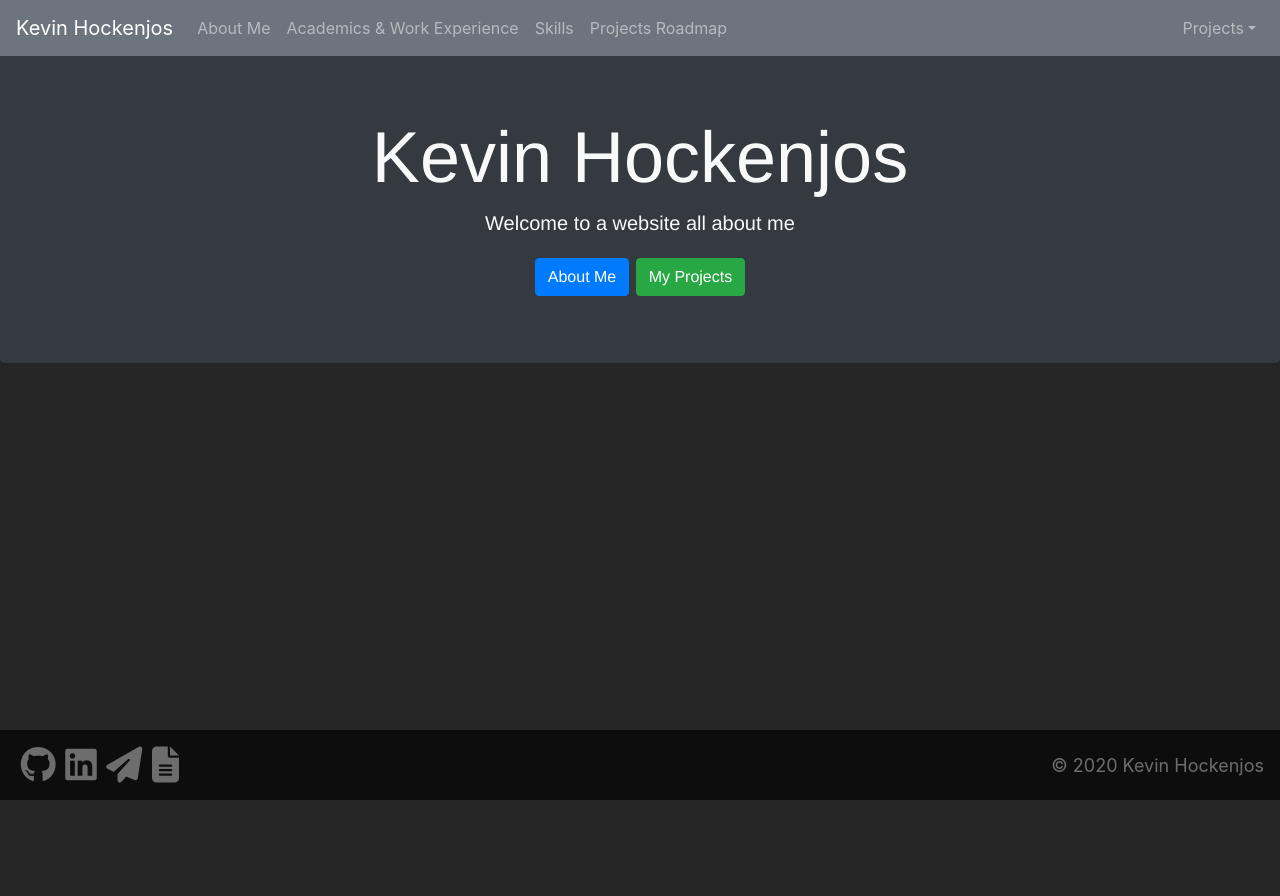
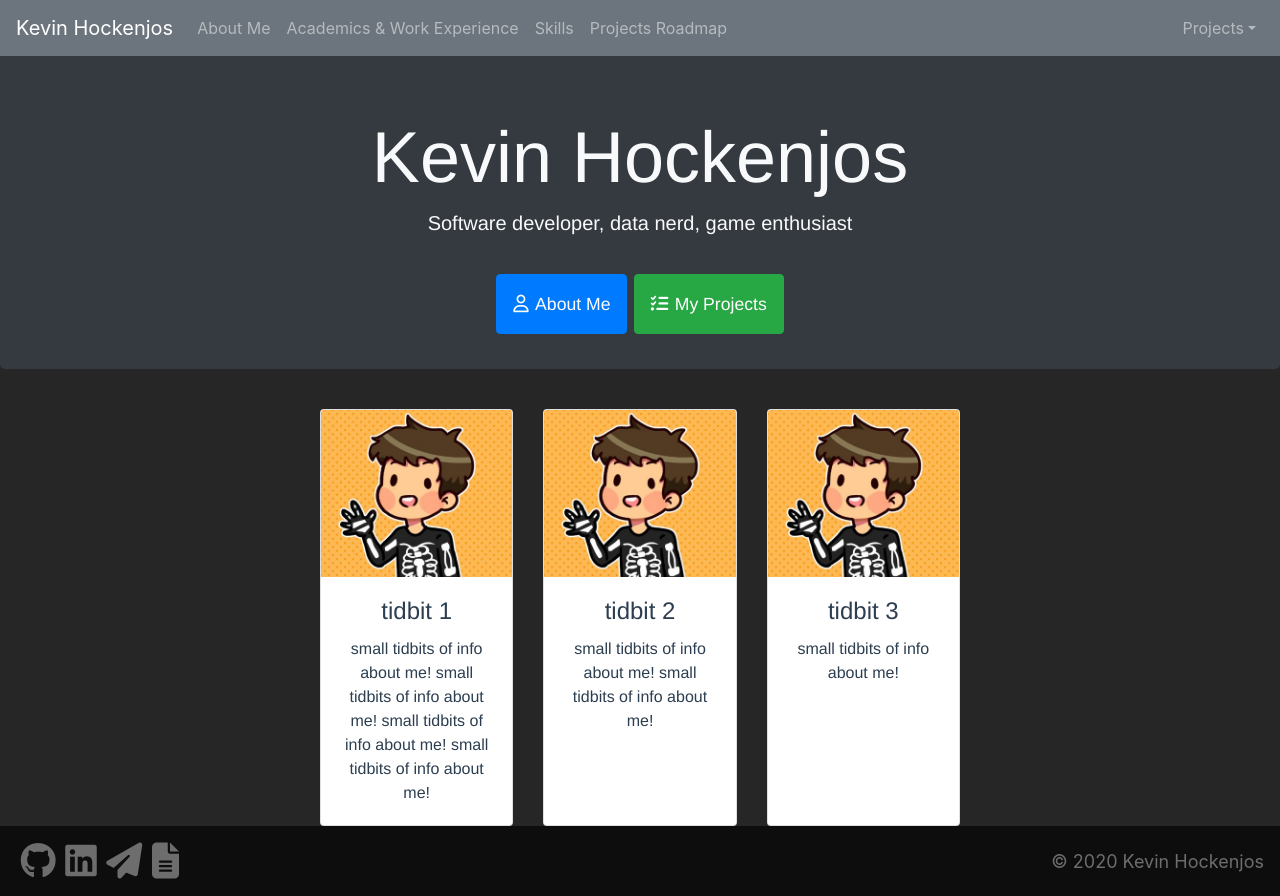
Before and after one commit to khockenj/my-website, a Vue app: page / in a window 1280 px wide. Before the commit the page ends 800 px from the top, so only its background shows below. Built offline with nearby package versions, Linux system fonts and the light colour scheme.

Commit message:
homepage updates

```diff
--- a/src/components/Home.vue
+++ b/src/components/Home.vue
@@ -1,16 +1,21 @@
 <template>
   <div id="home">
-
     <Jumbotron />
+    <HomeCarousel style='display:none;'/>
+    <HomeCards />
   </div>
 </template>
 
 <script>
 import Jumbotron from './Jumbotron.vue'
+import HomeCarousel from './HomeCarousel.vue'
+import HomeCards from './HomeCards.vue'
 export default {
   name: 'Home',
   components: {
-    Jumbotron
+    Jumbotron,
+    HomeCarousel,
+    HomeCards
   }
 }
 </script>
--- /dev/null
+++ b/src/components/HomeCards.vue
@@ -0,0 +1,43 @@
+<template>
+<div id='homecards'>
+<b-card-group deck>
+    <b-card title="tidbit 1" img-src="/me.jpg" img-alt="Image" img-top>
+      <b-card-text>
+        small tidbits of info about me! small tidbits of info about me! small tidbits of info about me! small tidbits of info about me!
+      </b-card-text>
+    </b-card>
+
+   <b-card title="tidbit 2" img-src="/me.jpg" img-alt="Image" img-top>
+      <b-card-text>
+        small tidbits of info about me! small tidbits of info about me!
+      </b-card-text>
+    </b-card>
+
+    <b-card title="tidbit 3" img-src="/me.jpg" img-alt="Image" img-top>
+      <b-card-text>
+        small tidbits of info about me!
+      </b-card-text>
+    </b-card>
+
+  </b-card-group>
+  </div>
+  </template>
+
+  <script>
+export default {
+  name: 'HomeCards',
+}
+</script>
+
+<style scoped>
+#homecards {
+    width:50%;
+    margin:auto;
+    padding-top:2.5rem;
+}
+.card-img-top, .card-img {
+  width: 100%;
+  height: 13vw;
+  object-fit: cover;
+}
+</style>
--- /dev/null
+++ b/src/components/HomeCarousel.vue
@@ -0,0 +1,60 @@
+<template>
+  <div style='width:50%;margin:auto;'>
+    <b-carousel
+      id="carousel-1"
+      v-model="slide"
+      :interval="4000"
+      controls
+      indicators
+      background="#ababab"
+      img-width="1024"
+      img-height="550"
+      style="text-shadow: 1px 1px 2px #333;width:1024px;max-height:550px;"
+    >
+      <!-- Text slides with image -->
+      <b-carousel-slide
+        caption="First slide"
+        text="Nulla vitae elit libero, a pharetra augue mollis interdum."
+        img-src="/league.jpeg"
+        style='max-height:550px;'
+      ></b-carousel-slide>
+
+      <!-- Slides with custom text -->
+      <b-carousel-slide img-src="https://picsum.photos/1024/480/?image=54">
+        <h1>Hello world!</h1>
+      </b-carousel-slide>
+
+      <!-- Slides with image only -->
+      <b-carousel-slide img-src="https://picsum.photos/1024/480/?image=58"></b-carousel-slide>
+
+      <!-- Slides with img slot -->
+      <!-- Note the classes .d-block and .img-fluid to prevent browser default image alignment -->
+      <b-carousel-slide>
+        <template v-slot:img>
+          <img
+            class="d-block img-fluid w-100"
+            width="1024"
+            height="480"
+            src="https://picsum.photos/1024/480/?image=55"
+            alt="image slot"
+          >
+        </template>
+      </b-carousel-slide>
+
+      <!-- Slide with blank fluid image to maintain slide aspect ratio -->
+      <b-carousel-slide caption="Blank Image" img-blank img-alt="Blank image">
+        <p>
+          Lorem ipsum dolor sit amet, consectetur adipiscing elit. Suspendisse eros felis, tincidunt
+          a tincidunt eget, convallis vel est. Ut pellentesque ut lacus vel interdum.
+        </p>
+      </b-carousel-slide>
+    </b-carousel>
+
+  </div>
+</template>
+
+<script>
+  export default {
+   name: "HomeCarousel"
+  }
+</script>
--- a/src/components/Jumbotron.vue
+++ b/src/components/Jumbotron.vue
@@ -2,11 +2,11 @@
   <b-jumbotron bg-variant="dark" text-variant="light">
     <template v-slot:header>Kevin Hockenjos</template>
 
-    <template v-slot:lead>
-        Welcome to a website all about me
-    </template>
-    <b-button class='button' variant="primary" to='/about'>About Me</b-button>
-    <b-button class='button' variant="success" to='/projects'>My Projects</b-button>
+    <template v-slot:lead>Software developer, data nerd, game enthusiast</template>
+    <div class='button-holder'>
+    <b-button class='button' variant="primary" to='/about'><i class="far fa-user"></i>About Me</b-button>
+    <b-button class='button' variant="success" to='/projects'><i class="fas fa-tasks"></i>My Projects</b-button>
+    </div>
   </b-jumbotron>
 </template>
 <script>
@@ -17,6 +17,18 @@ export default {
 
 <style scoped>
 .button {
-margin:.2rem;
+  margin:.2rem;
+  font-size:1.1rem;
+  padding:1rem;
+}
+.far, .fas {
+  padding-right:.4rem;
+}
+.jumbotron {
+  margin-bottom:0;
+  padding-bottom:2rem;
+}
+.button-holder {
+  padding-top:1rem;
 }
 </style>
--- a/src/components/NavBar.vue
+++ b/src/components/NavBar.vue
@@ -48,4 +48,7 @@ export default {
   top:0;
   z-index:999;
 }
+/* .navbar-brand {
+   text-transform:uppercase;
+} */
 </style>
--- a/src/components/Roadmap.vue
+++ b/src/components/Roadmap.vue
@@ -6,11 +6,11 @@
       <template v-slot:aside>
          <i class="fas fa-code big bootstrap"></i>
       </template>
-      <h5 class="mt-0 mb-1">My Website</h5>
+      <h5 class="mt-0 mb-1"><b-link class='headerLink' :to="{'name': 'Projects', 'params': {tab: 'SITE'}}">My Website</b-link></h5>
       <p class="mb-0">
         My primary objective is to complete this website first so I can use it as a place to access all of my future projects all in one place.
       </p>
-      <p><b-badge variant='danger'>February 2020</b-badge></p>
+      <p><b-badge variant='danger'>February 2020</b-badge><b-badge :to="{'name': 'Projects', 'params': {tab: 'SITE'}}" variant="info">Project Info</b-badge></p>
     </b-media>
 
     <b-media tag="li" class="my-4">
@@ -18,12 +18,12 @@
        <i class="fas fa-laptop-code big css3"></i>
       </template>
 
-      <h5 class="mt-0 mb-1">League of Mentoring</h5>
+      <h5 class="mt-0 mb-1"><b-link class='headerLink' :to="{'name': 'Projects', 'params': {tab: 'LOM'}}">League of Mentoring</b-link></h5>
       <p class="mb-0">
         This project is nearing completion for it's initial launch. The only things remaining to be built out are the review system and the scheduling system along with testing, fulltime hosting setup and deployment.
         After working out any issues after launch a way to track your stats and improvement may be added using the Riot API.
       </p>
-      <p><b-badge variant='danger'>March 2020</b-badge></p>
+      <p><b-badge variant='danger'>March 2020</b-badge><b-badge :to="{'name': 'Projects', 'params': {tab: 'LOM'}}" variant="info">Project Info</b-badge></p>
     </b-media>
 
     <b-media tag="li">
@@ -70,7 +70,14 @@ export default {
   color:#949494;
   font-size:16px;
 }
-/* h5 {
+.headerLink, .headerLink:hover, h5 {
    text-decoration:underline;
-} */
+   color:#000;
+}
+.headerLink:hover {
+  color:steelblue;
+}
+.badge {
+  margin-right:.2rem;
+}
 </style>
```
Also changed, not shown: src/components/projects/LOM.vue (+49 -35 lines), public/me.jpg (added).
